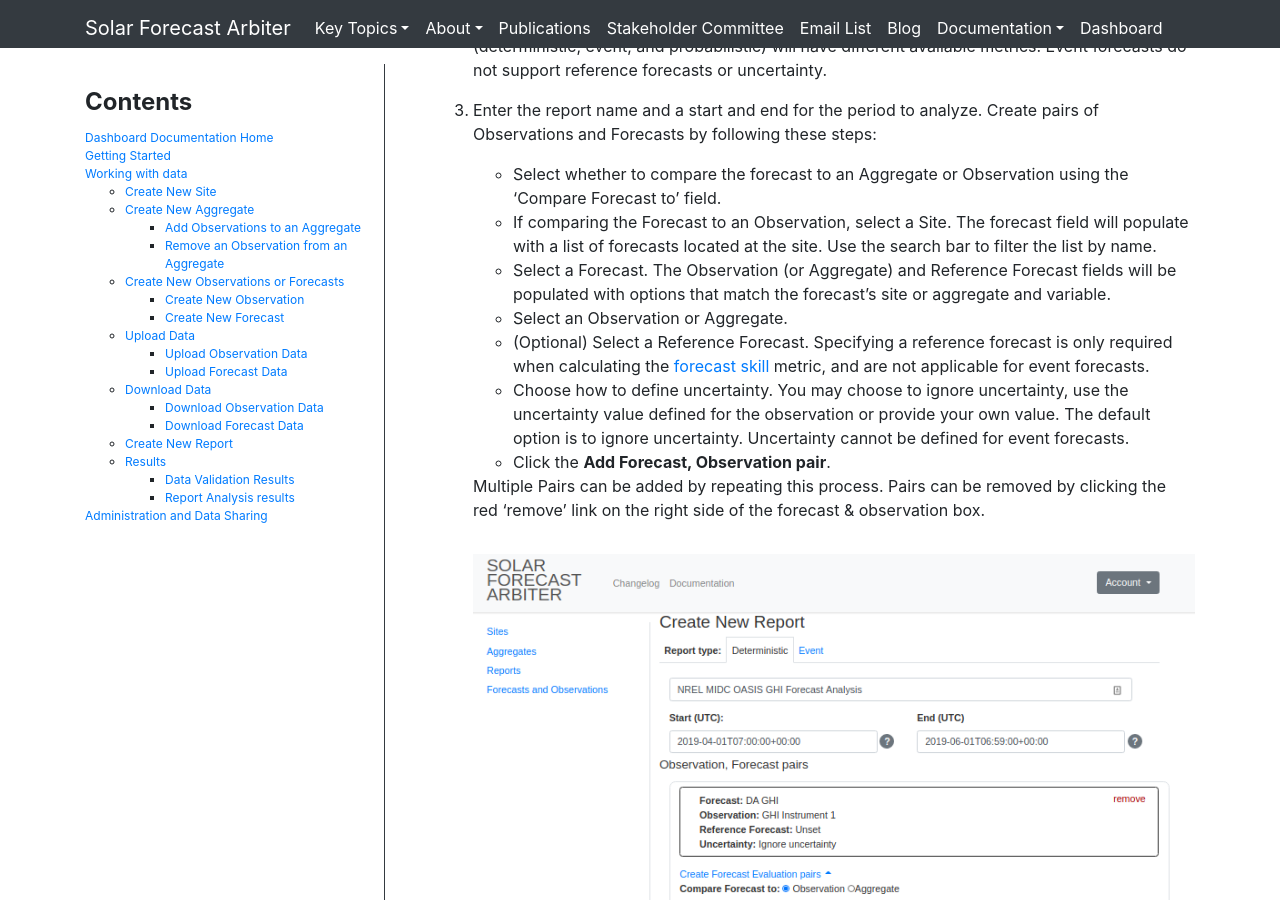
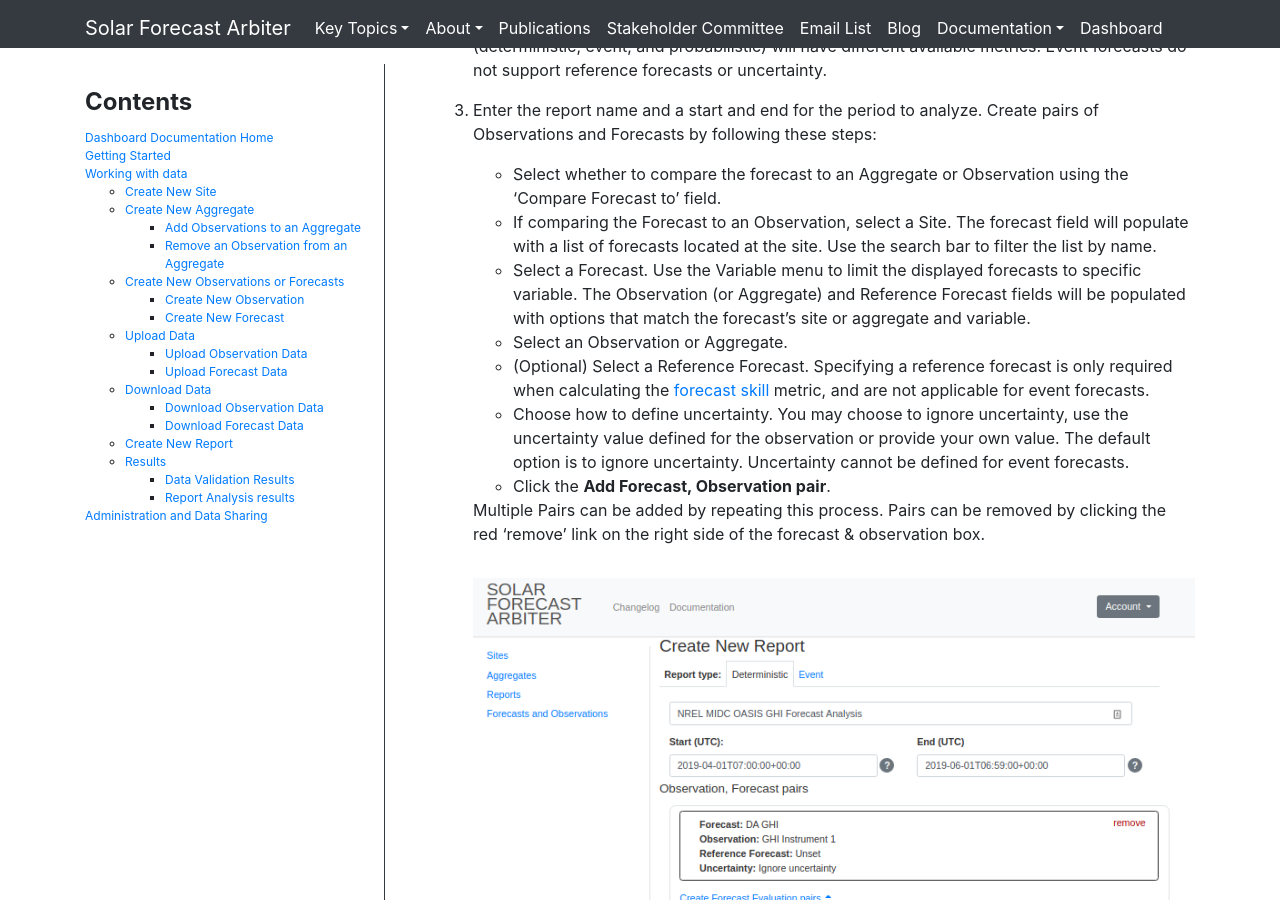
Before and after one commit to SolarArbiter/SolarArbiter.github.io, a Jekyll site: the page built from documentation/dashboard/working_with_data.md, in a window 1280 px wide and 900 px high, scrolled down 19332 px. Built offline with Jekyll 4.4.1, drawn with Linux system fonts in a browser that asks for light colours.

Commit message:
Update documentation/dashboard/working_with_data.md
Co-authored-by: Will Holmgren <william.holmgren@gmail.com>

```diff
--- a/documentation/dashboard/working_with_data.md
+++ b/documentation/dashboard/working_with_data.md
@@ -308,7 +308,7 @@
     - If comparing the Forecast to an Observation, select a Site. The
       forecast field will populate with a list of forecasts located at the
       site. Use the search bar to filter the list by name.
-    - Select a Forecast. The Observation (or Aggregate) and Reference Forecast
+    - Select a Forecast. Use the Variable menu to limit the displayed forecasts to specific variable. The Observation (or Aggregate) and Reference Forecast
       fields will be populated with options that match the forecast's site or
       aggregate and variable.
     - Select an Observation or Aggregate.
```
